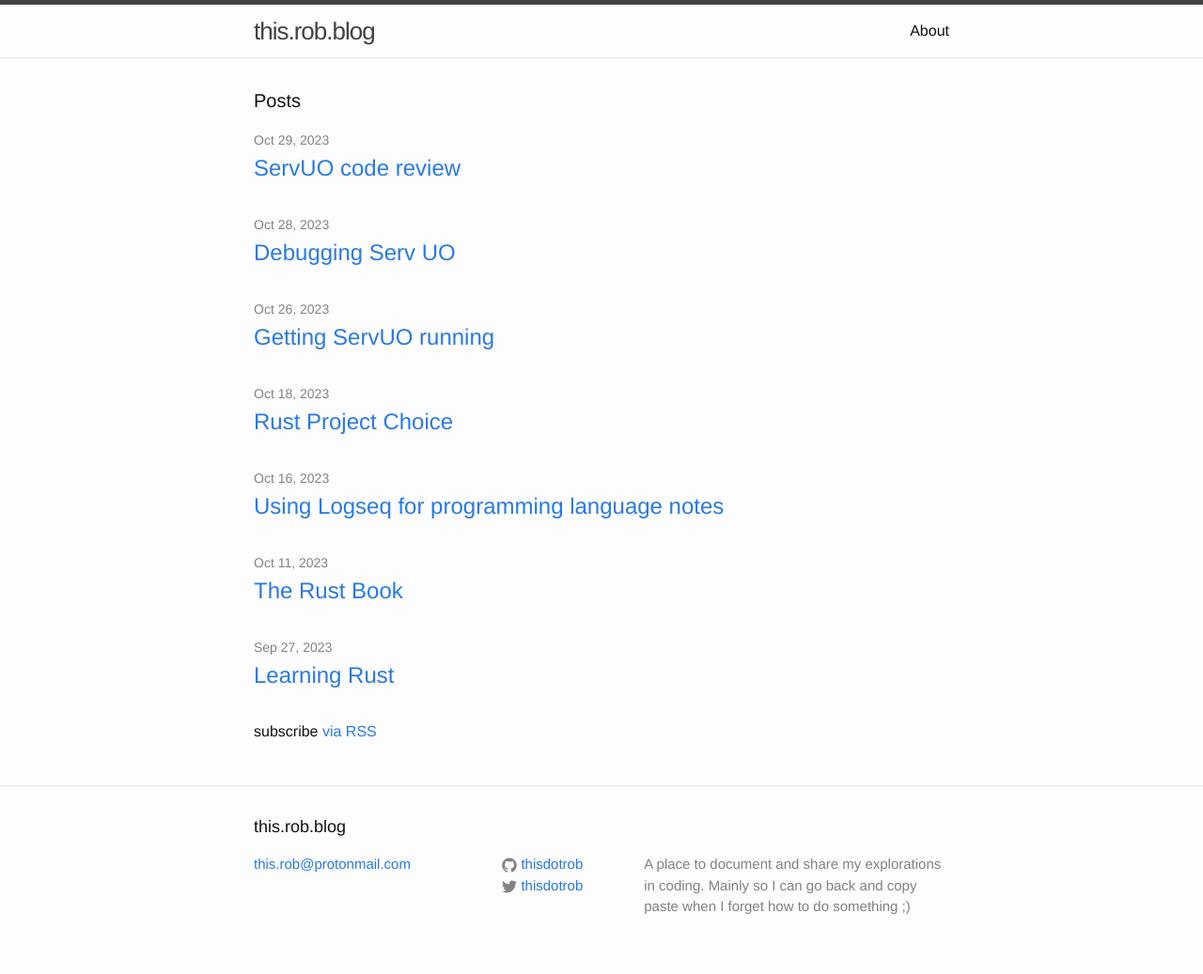
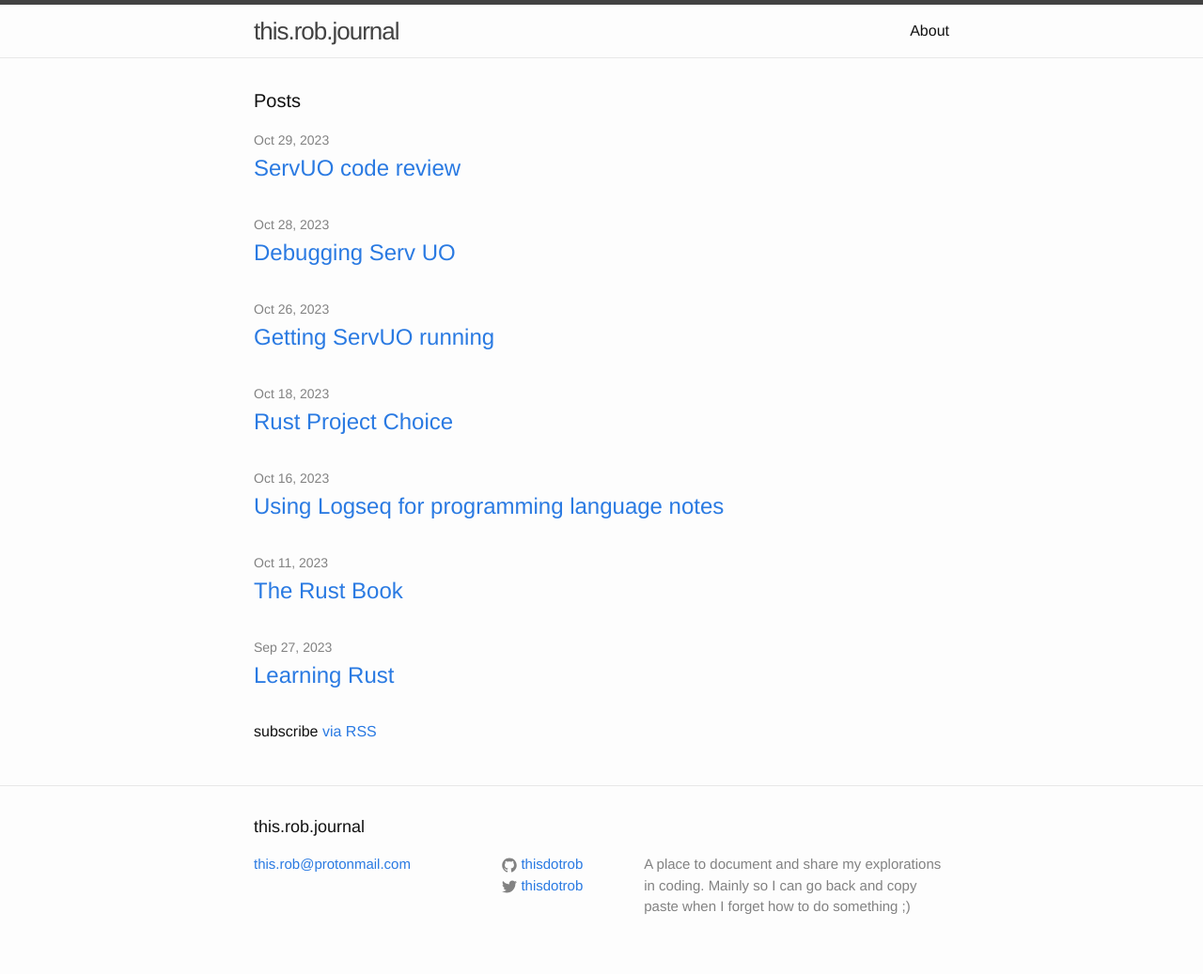
Before and after one commit to thisdotrob/thisdotrob.github.io, a Jekyll site: the page built from index.html, in a window 1280 px wide. Shown: the whole page at 94% size. Built offline with Jekyll 4.4.1, drawn with Linux system fonts in a browser that asks for light colours.

Commit message:
Update site title to this.rob.journal

```diff
--- a/_config.yml
+++ b/_config.yml
@@ -6,7 +6,7 @@
 # 'jekyll serve'. If you change this file, please restart the server process.
 
 # Site settings
-title: this.rob.blog
+title: this.rob.journal
 email: this.rob@protonmail.com
 description: > # this means to ignore newlines until "baseurl:"
   A place to document and share my explorations in coding. Mainly so I can go back and copy paste when I forget how to do something ;)
```
